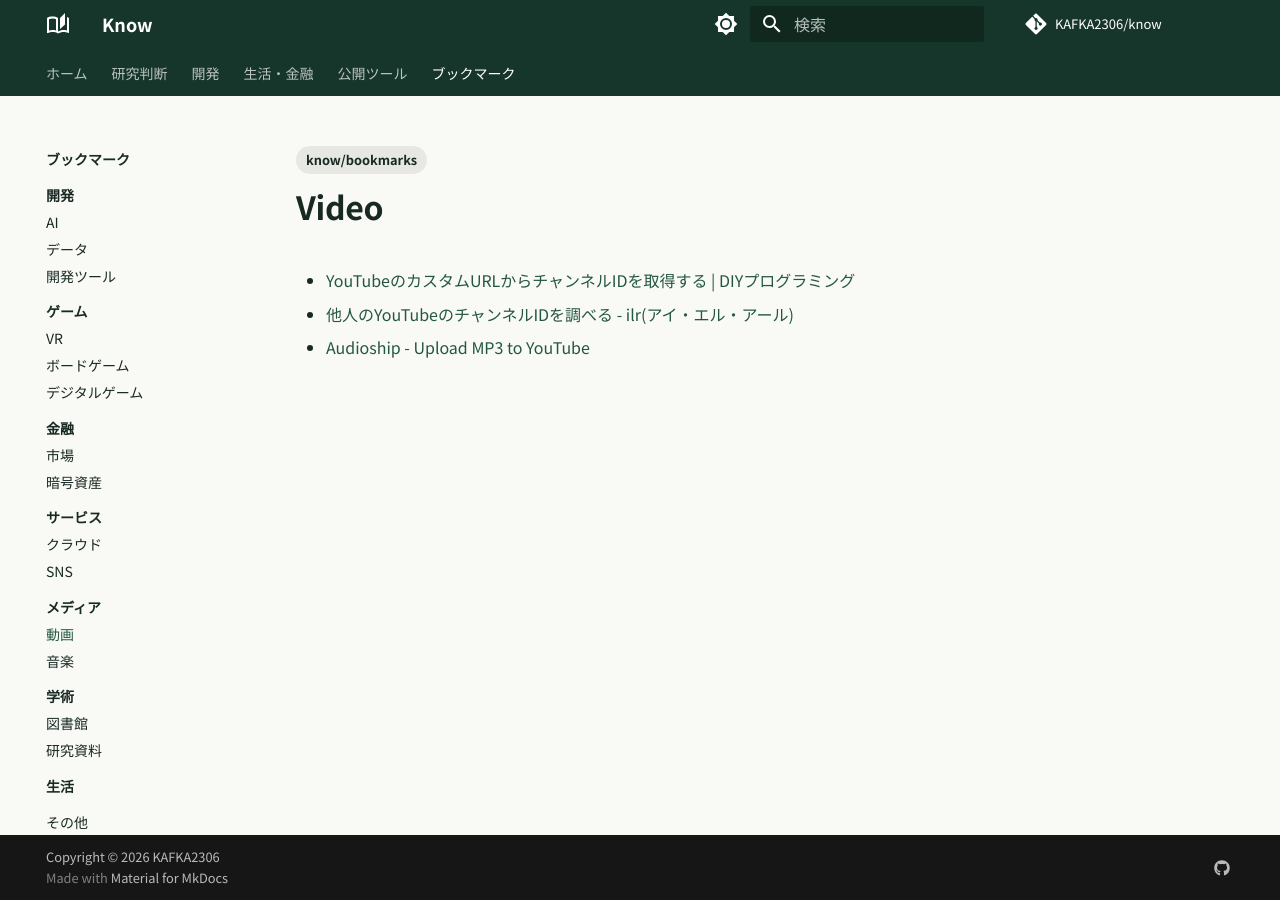
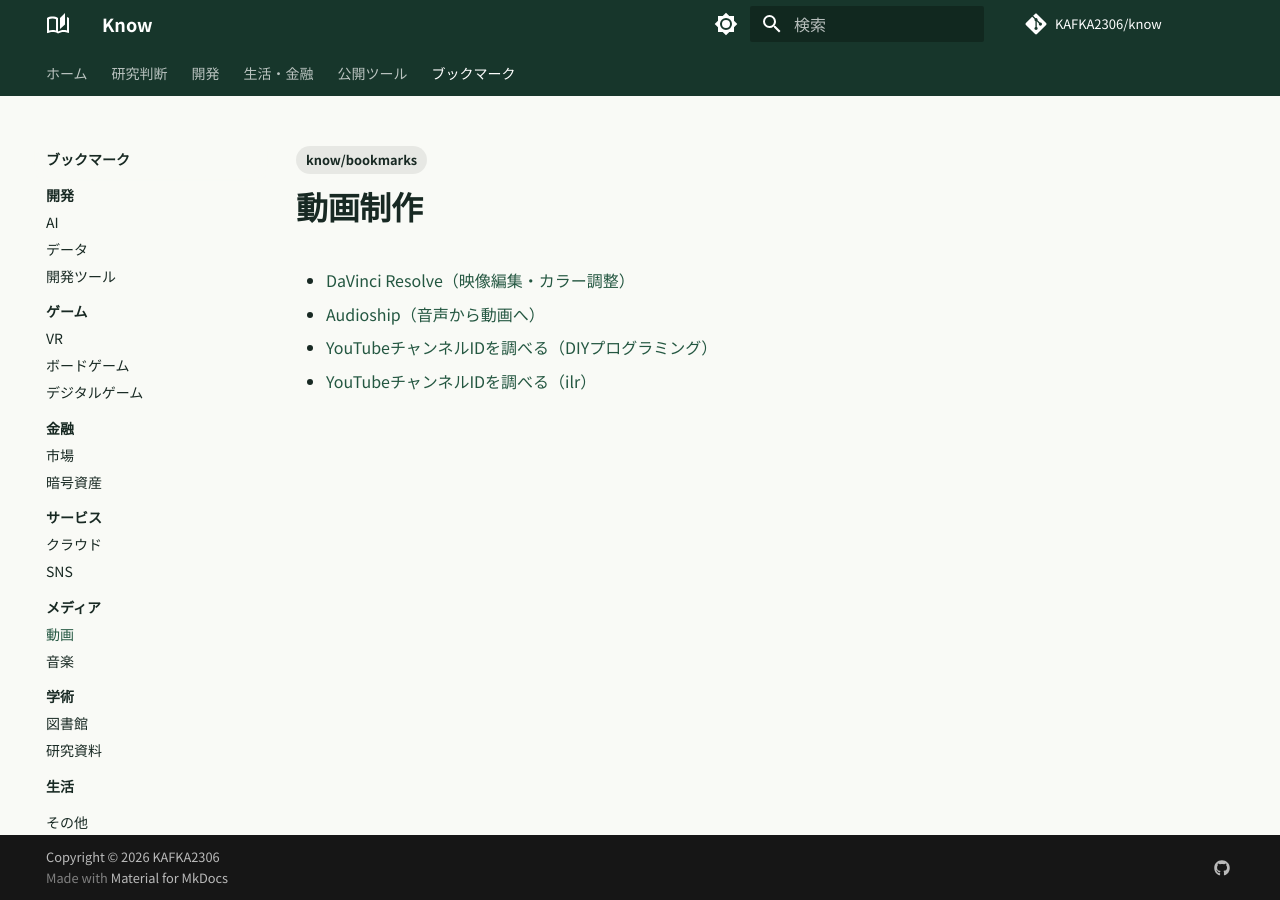
Before and after one commit to KAFKA2306/know, an MkDocs documentation site: the page built from docs/bookmarks/Media/Video/index.md, in a window 1280 px wide. Built offline with MkDocs 1.6.1 and Material for MkDocs 9.7.7, drawn with Linux system fonts in a browser that asks for light colours; comment, search, counter and statistics services are not loaded.

Commit message:
docs(bookmarks): regroup tools and games by use case

```diff
--- a/docs/bookmarks/Media/Video/index.md
+++ b/docs/bookmarks/Media/Video/index.md
@@ -1,12 +1,13 @@
 ---
 type: bookmark
-description: "「Video」のブックマークを探すための索引。"
+description: "動画編集、YouTubeチャンネル調査、映像制作ツール。"
 tags:
   - know/bookmarks
 ---
 
-# Video
+# 動画制作
 
-- [YouTubeのカスタムURLからチャンネルIDを取得する | DIYプログラミング](https://diy-programming.site)
-- [他人のYouTubeのチャンネルIDを調べる - ilr(アイ・エル・アール)](https://ilr.jp)
-- [Audioship - Upload MP3 to YouTube](https://audioship.io)
+- [DaVinci Resolve（映像編集・カラー調整）](https://www.blackmagicdesign.com/products/davinciresolve)
+- [Audioship（音声から動画へ）](https://audioship.io)
+- [YouTubeチャンネルIDを調べる（DIYプログラミング）](https://diy-programming.site)
+- [YouTubeチャンネルIDを調べる（ilr）](https://ilr.jp)
```
